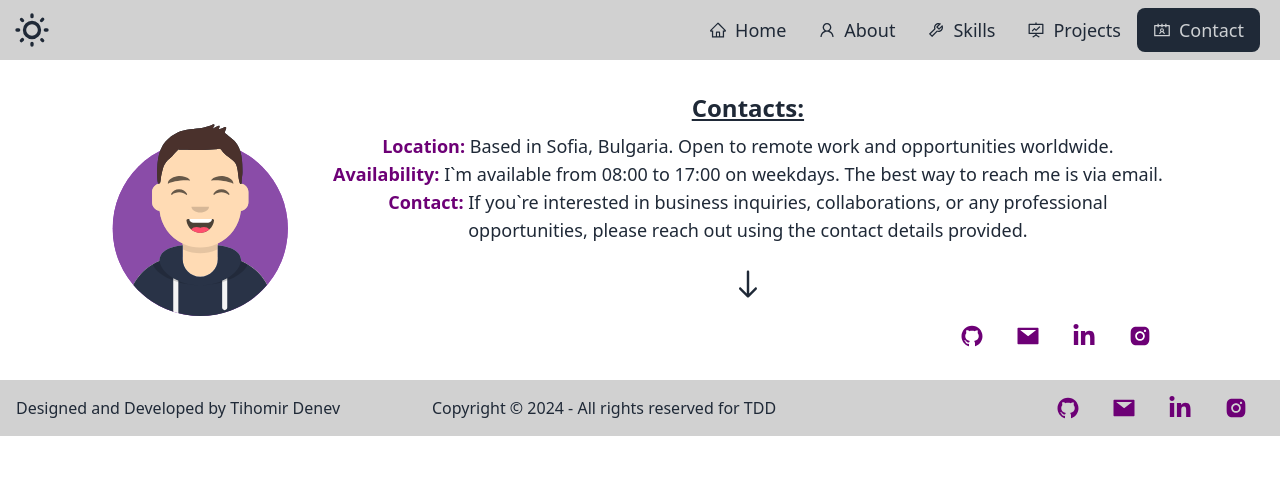
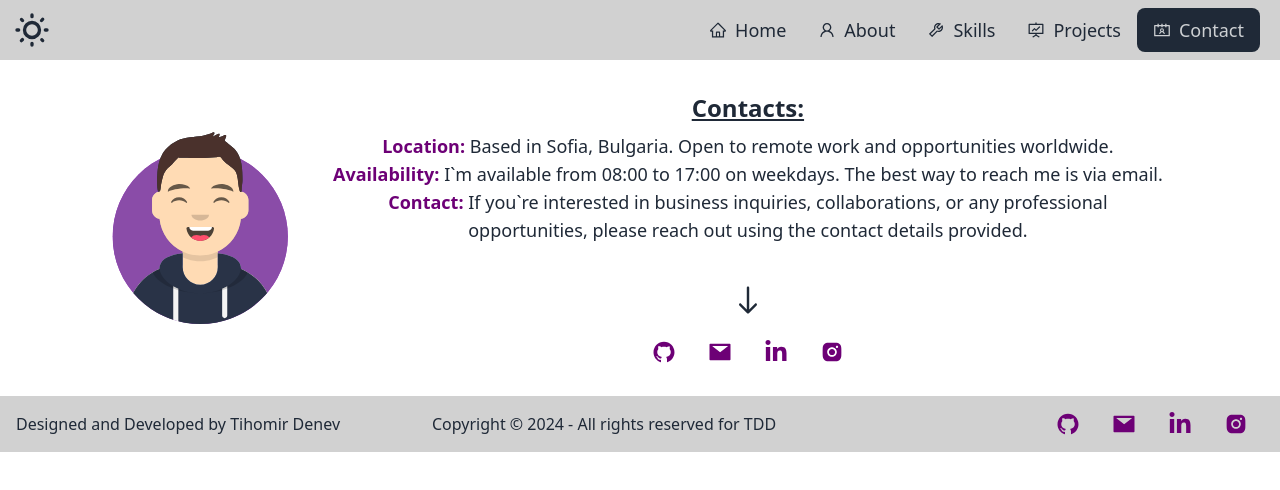
Before and after one commit to TihomirDenev/My-PortFolio, a React (Vite) app: page /contact in a window 1280 px wide. Shown: the top 490 px of the page. Built offline with nearby package versions, Linux system fonts and the light colour scheme.

Commit message:
Fix connect position in Contact

```diff
--- a/src/views/Contact/Contact.jsx
+++ b/src/views/Contact/Contact.jsx
@@ -30,8 +30,10 @@ export default function Contact() {
             details provided.
           </p>
         </div>
-        <IoIosArrowRoundDown className='text-4xl md:text-5xl my-4' />
-        <Connect />
+        <div className='flex flex-col items-center mt-4'>
+          <IoIosArrowRoundDown className='text-4xl md:text-5xl my-4' />
+          <Connect />
+        </div>
       </div>
     </div>
   );
```
